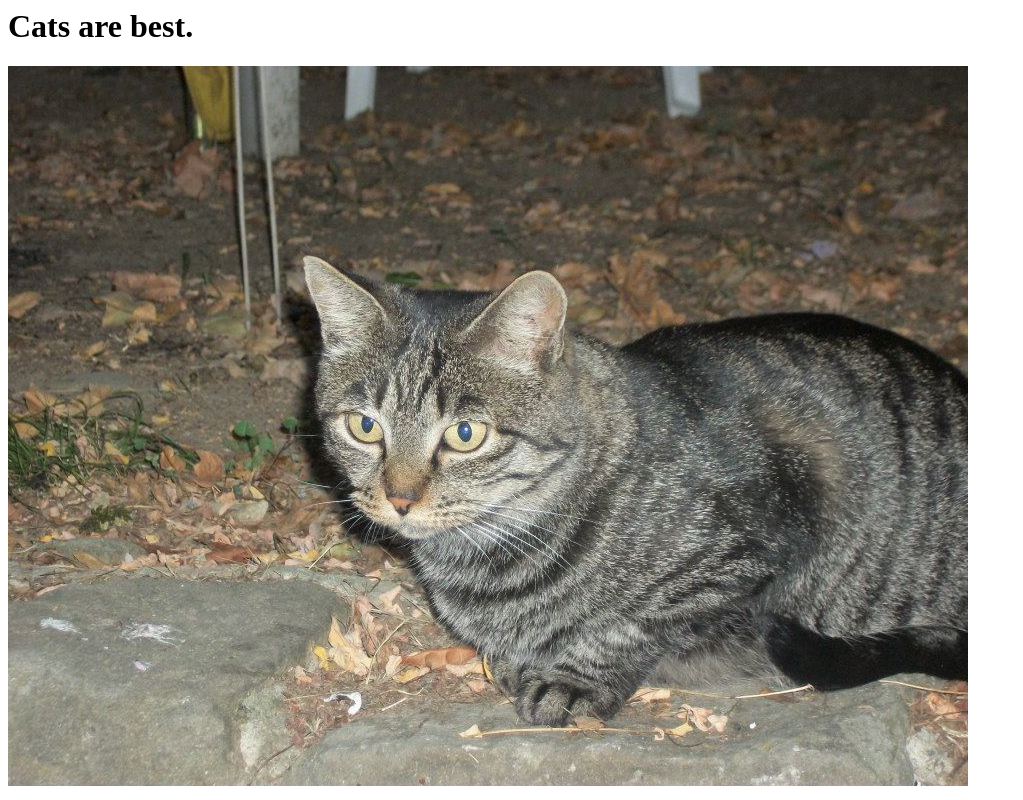
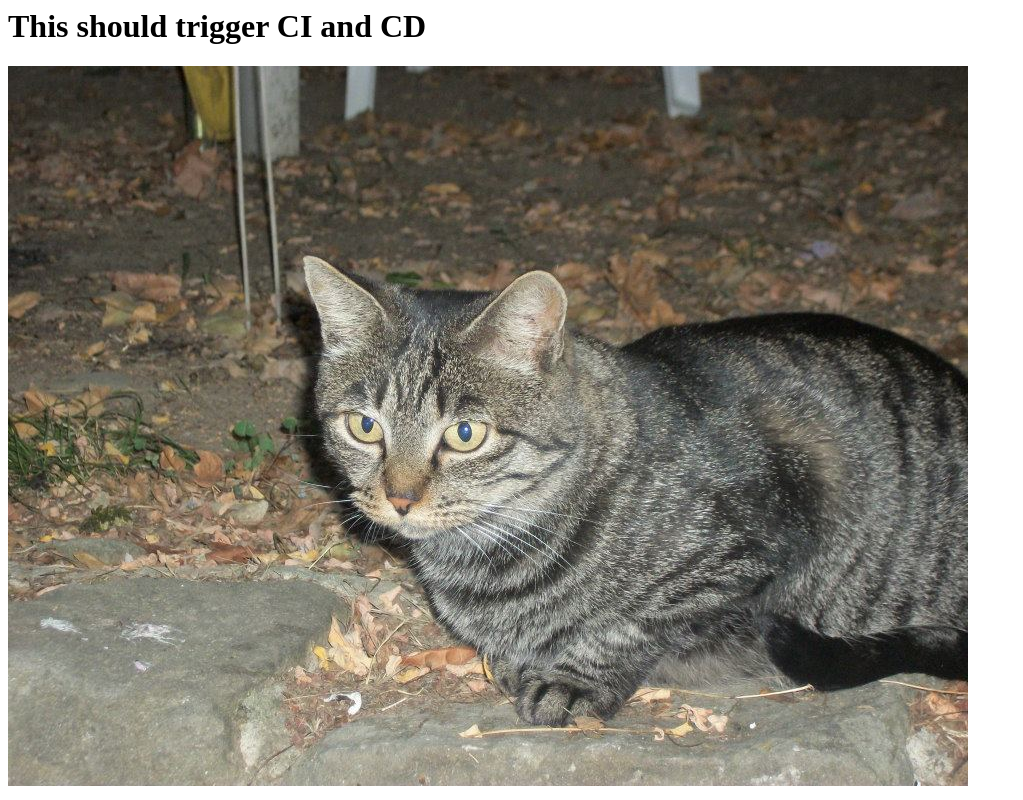
Before and after one commit to NillsF/continuous-delivery-demo, a plain HTML site: page index.html in a window 1280 px wide. Shown: the whole page, without its empty margins (0-1023 px from the left). Drawn offline with Linux system fonts and the light colour scheme.

Commit message:
CI triggered

```diff
--- a/index.html
+++ b/index.html
@@ -6,8 +6,8 @@
     </head>
     <body>
         <h1>
-            Cats are best.
-        </h1>
+            This should trigger CI and CD
+            </h1>
         <img src="cat.jpg" alt="Picture of cat">
     </body>
 </html>
```
